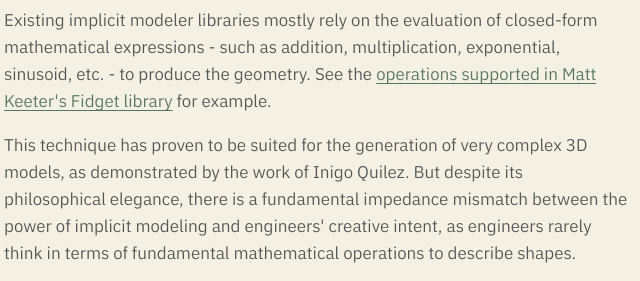
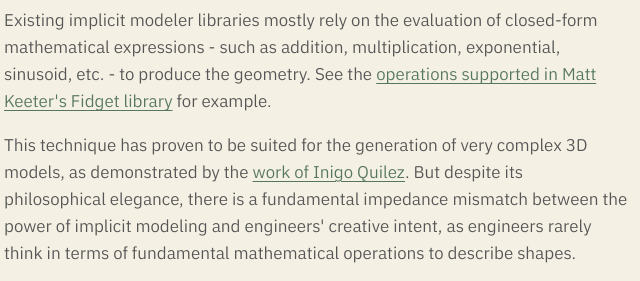
Before and after one commit to DekalCorp/dekalcorp.github.io, a website built with Vite: page index.html in a window 1280 px wide. Shown: the part 2320-2601 px from the top of the page, 324-964 px from the left. Built offline with nearby package versions, Linux system fonts and the light colour scheme.

Commit message:
Refine copy and add implicit modeling section

```diff
--- a/index.html
+++ b/index.html
@@ -461,8 +461,9 @@
                 </p>
                 <p>
                     This technique has proven to be suited for the generation of
-                    very complex 3D models, as demonstrated by the work of Inigo
-                    Quilez. But despite its philosophical elegance,
+                    very complex 3D models, as demonstrated by the
+                    <a href="https://www.youtube.com/watch?v=BFld4EBO2RE">work of Inigo
+                    Quilez</a>. But despite its philosophical elegance,
                     there is a fundamental impedance mismatch between the
                     power of implicit modeling and engineers' creative intent, as
                     engineers rarely think in terms of fundamental mathematical operations to describe shapes.
```
